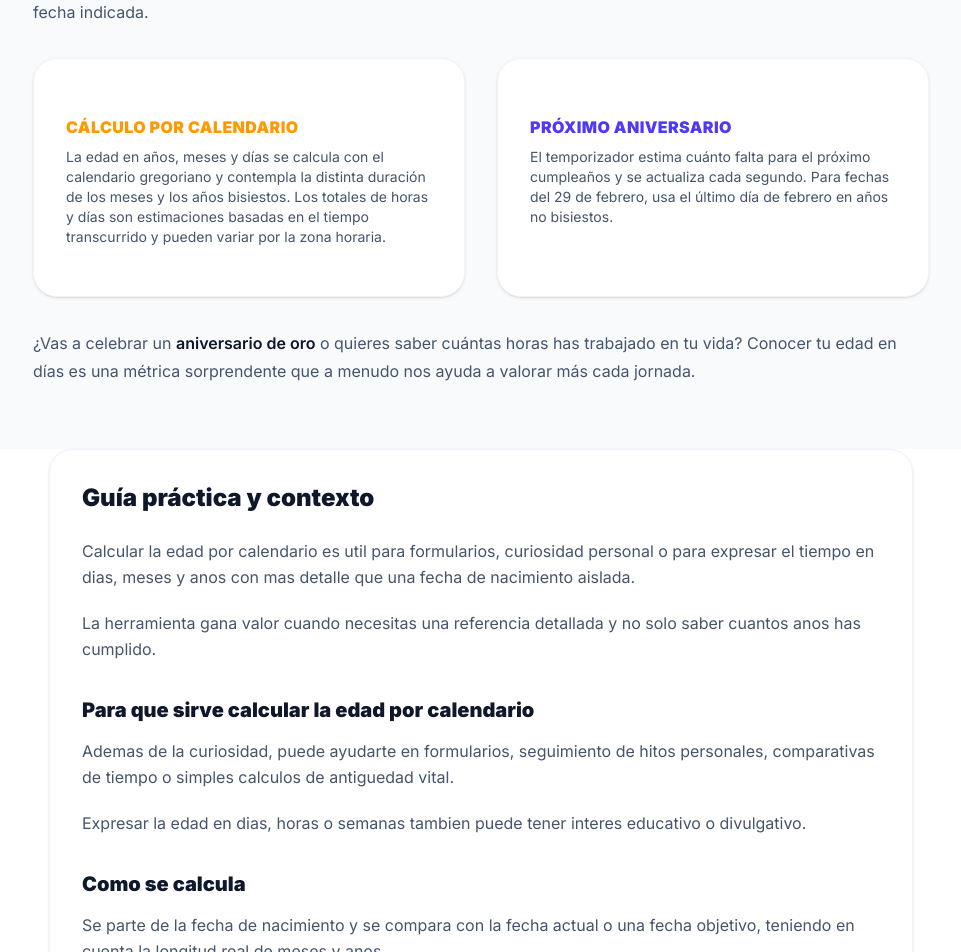
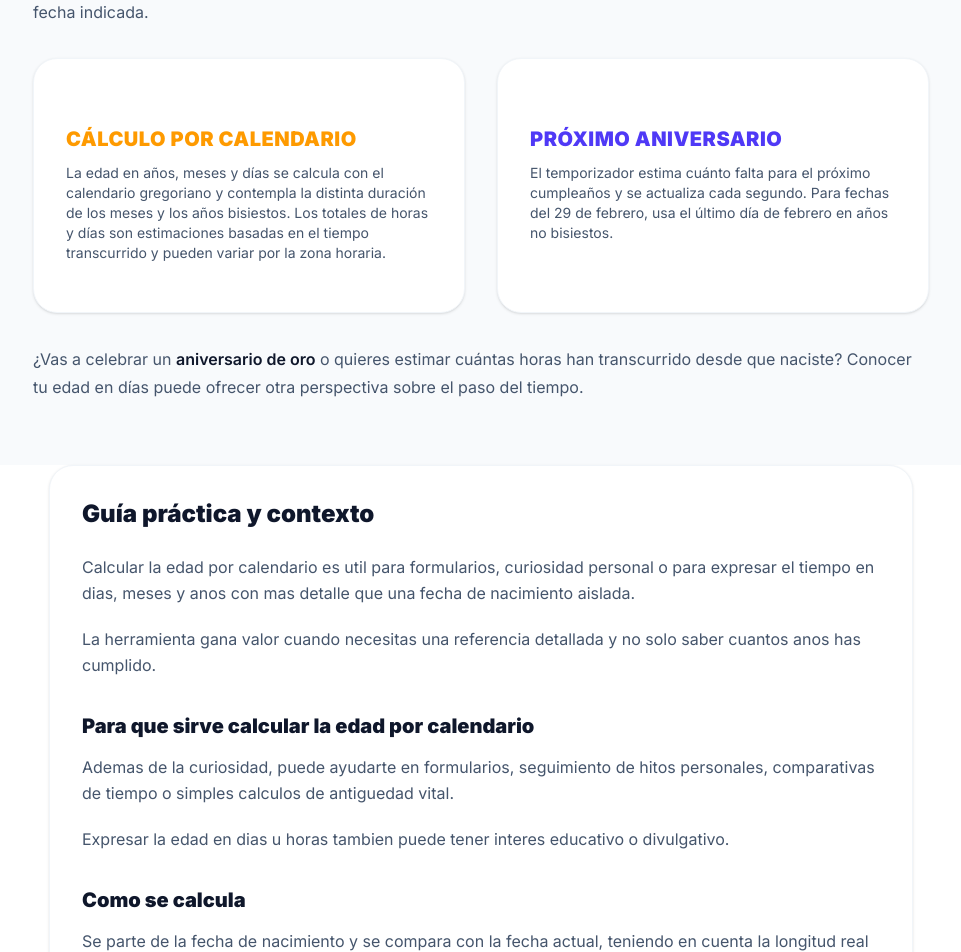
Before and after one commit to raubreak/cajautil-web, a Next.js app: page /calculadora-edad in a window 1280 px wide. Shown: the part 960-1912 px from the top of the page, without its empty margins (159-1120 px from the left). Built offline with nearby package versions, Linux system fonts and the light colour scheme.

Commit message:
fix(tools): clarify age estimates and birthdays

```diff
--- a/src/app/calculadora-edad/page.tsx
+++ b/src/app/calculadora-edad/page.tsx
@@ -15,12 +15,24 @@ interface AgeStats {
   totalSeconds: number;
   nextBirthday: {
     isToday: boolean;
+    date: Date;
     days: number;
     hours: number;
     minutes: number;
     seconds: number;
   }
 }
+
+const birthdayFormatter = new Intl.DateTimeFormat('es-ES', {
+  weekday: 'long',
+  day: 'numeric',
+  month: 'long',
+  year: 'numeric',
+});
+const formatBirthday = (date: Date) => {
+  const label = birthdayFormatter.format(date);
+  return label.charAt(0).toUpperCase() + label.slice(1);
+};
 
 export default function CalculadoraEdad() {
   const [birthDate, setBirthDate] = useState<string>('');
@@ -178,11 +190,15 @@ export default function CalculadoraEdad() {
                      </h3>
                      {stats ? (
                          <div className="space-y-4">
-                             {stats.nextBirthday.isToday ? (
-                               <div className="text-3xl font-black text-white leading-none">¡Es hoy!</div>
-                             ) : (
-                               <>
-                                 <div className="text-3xl font-black text-white tabular-nums leading-none">
+                              {stats.nextBirthday.isToday ? (
+                                <div className="space-y-2">
+                                  <div className="text-3xl font-black text-white leading-none">¡Es hoy!</div>
+                                  <p className="text-xs text-slate-400">{formatBirthday(stats.nextBirthday.date)}</p>
+                                </div>
+                              ) : (
+                                <>
+                                  <p className="text-xs text-slate-400">{formatBirthday(stats.nextBirthday.date)}</p>
+                                  <div className="text-3xl font-black text-white tabular-nums leading-none">
                                      {stats.nextBirthday.days} <span className="text-sm font-normal text-slate-400">días restantes</span>
                                  </div>
                                  <div className="flex items-center gap-4 text-xs font-mono text-slate-500">
@@ -208,12 +224,12 @@ export default function CalculadoraEdad() {
                             <div className="text-3xl font-black text-slate-800 tabular-nums leading-none">
                                 {stats.totalDays.toLocaleString()}
                             </div>
-                            <p className="text-xs font-bold text-slate-400 uppercase tracking-wider">Días totales vividos</p>
+                             <p className="text-xs font-bold text-slate-400 uppercase tracking-wider">Días transcurridos (aprox.)</p>
 
                             <div className="pt-4 flex flex-col gap-1.5 border-t border-slate-50 mt-4">
-                                <span className="text-[10px] text-slate-400 font-mono">Total Horas: {stats.totalHours.toLocaleString()}</span>
-                                <span className="text-[10px] text-slate-400 font-mono">Total Minutos: {stats.totalMinutes.toLocaleString()}</span>
-                                <span className="text-[10px] text-slate-400 font-mono">Total Segundos: {stats.totalSeconds.toLocaleString()}</span>
+                                 <span className="text-[10px] text-slate-400 font-mono">Horas aprox.: {stats.totalHours.toLocaleString()}</span>
+                                 <span className="text-[10px] text-slate-400 font-mono">Minutos aprox.: {stats.totalMinutes.toLocaleString()}</span>
+                                 <span className="text-[10px] text-slate-400 font-mono">Segundos aprox.: {stats.totalSeconds.toLocaleString()}</span>
                             </div>
                          </div>
                      ) : (
@@ -229,15 +245,15 @@ export default function CalculadoraEdad() {
           <p>Esta herramienta muestra tu edad en años, meses y días, además de una estimación del tiempo transcurrido desde la fecha indicada.</p>
           <div className="grid grid-cols-1 md:grid-cols-2 gap-8 my-8">
               <div className="p-8 bg-white border border-slate-100 rounded-3xl shadow-sm">
-                   <h4 className="font-black text-amber-500 mb-2 uppercase tracking-wide">Cálculo por calendario</h4>
+                    <h3 className="font-black text-amber-500 mb-2 uppercase tracking-wide">Cálculo por calendario</h3>
                    <p className="text-sm">La edad en años, meses y días se calcula con el calendario gregoriano y contempla la distinta duración de los meses y los años bisiestos. Los totales de horas y días son estimaciones basadas en el tiempo transcurrido y pueden variar por la zona horaria.</p>
               </div>
               <div className="p-8 bg-white border border-slate-100 rounded-3xl shadow-sm">
-                  <h4 className="font-black text-indigo-600 mb-2 uppercase tracking-wide">Próximo Aniversario</h4>
+                   <h3 className="font-black text-indigo-600 mb-2 uppercase tracking-wide">Próximo Aniversario</h3>
                    <p className="text-sm">El temporizador estima cuánto falta para el próximo cumpleaños y se actualiza cada segundo. Para fechas del 29 de febrero, usa el último día de febrero en años no bisiestos.</p>
               </div>
           </div>
-          <p>¿Vas a celebrar un <strong>aniversario de oro</strong> o quieres saber cuántas horas has trabajado en tu vida? Conocer tu edad en días es una métrica sorprendente que a menudo nos ayuda a valorar más cada jornada.</p>
+          <p>¿Vas a celebrar un <strong>aniversario de oro</strong> o quieres estimar cuántas horas han transcurrido desde que naciste? Conocer tu edad en días puede ofrecer otra perspectiva sobre el paso del tiempo.</p>
       </section>
 
     </main>
--- a/src/lib/ageCalculator.ts
+++ b/src/lib/ageCalculator.ts
@@ -72,6 +72,7 @@ export function calculateNextBirthday(birthDate: Date, now: Date) {
 
   return {
     isToday,
+    date: nextBirthday,
     days: Math.floor(difference / DAY_MS),
     hours: Math.floor((difference % DAY_MS) / (60 * 60 * 1000)),
     minutes: Math.floor((difference % (60 * 60 * 1000)) / (60 * 1000)),
--- a/src/lib/toolEditorialContent.ts
+++ b/src/lib/toolEditorialContent.ts
@@ -651,13 +651,13 @@ export const toolEditorialContent: Record<string, ToolEditorialEntry> = {
         title: 'Para que sirve calcular la edad por calendario',
         paragraphs: [
           'Ademas de la curiosidad, puede ayudarte en formularios, seguimiento de hitos personales, comparativas de tiempo o simples calculos de antiguedad vital.',
-          'Expresar la edad en dias, horas o semanas tambien puede tener interes educativo o divulgativo.',
+          'Expresar la edad en dias u horas tambien puede tener interes educativo o divulgativo.',
         ],
       },
       {
         title: 'Como se calcula',
         paragraphs: [
-          'Se parte de la fecha de nacimiento y se compara con la fecha actual o una fecha objetivo, teniendo en cuenta la longitud real de meses y anos.',
+          'Se parte de la fecha de nacimiento y se compara con la fecha actual, teniendo en cuenta la longitud real de meses y anos.',
           'Eso evita errores tipicos cuando se simplifica el calculo como si todos los meses tuvieran la misma duracion.',
         ],
       },
```
